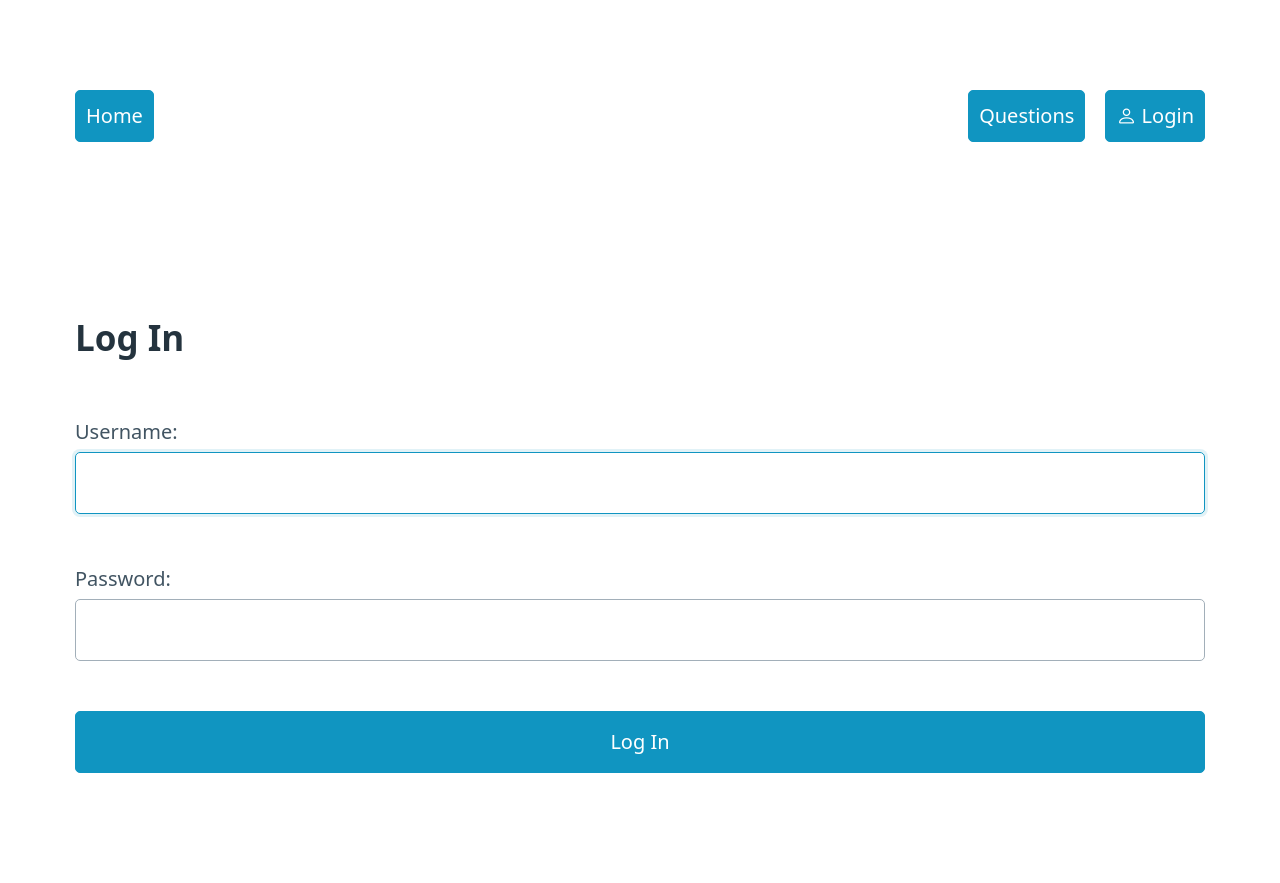
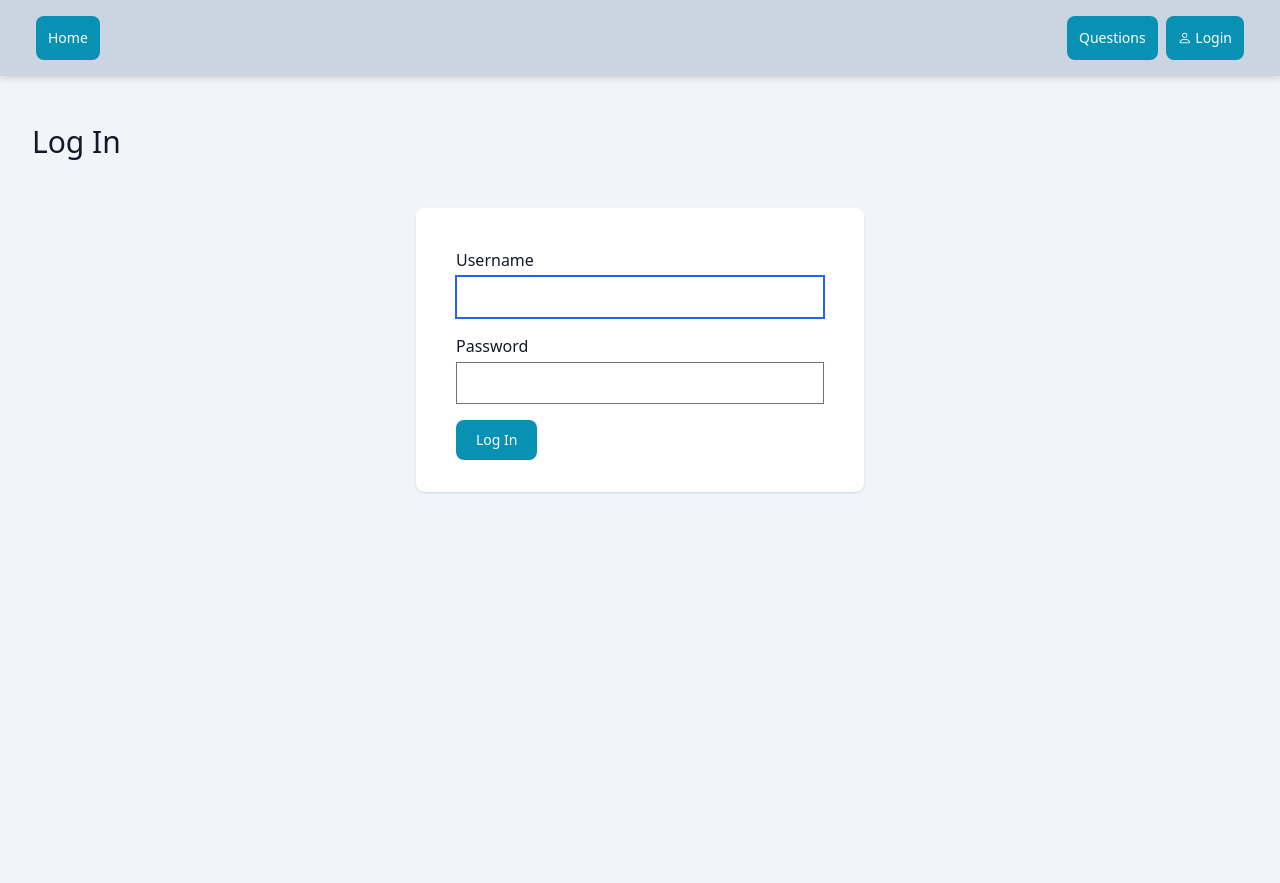
Before and after one commit to ProfSchimd/quiz-app, a Django app: page /accounts/login/ in a window 1280 px wide. After the commit the page ends 493 px from the top, so only its background shows below. Run offline with Django 4.2, Linux system fonts and the light colour scheme; some libraries are stand-ins or nearby versions.

Commit message:
Started porting to Tailwind CSS.
Added CDN Tailwind to start supporting and using it. To properly style
forms, we need to use 'django-widget-tweaks', which allows for class
adding in the template (among other things).

Currently styled the base page and the login, everything else is still
unstyled.

```diff
--- a/quiz_app/quiz_app/settings.py
+++ b/quiz_app/quiz_app/settings.py
@@ -39,6 +39,7 @@ INSTALLED_APPS = [
     'django.contrib.staticfiles',
     'quiz.apps.QuizConfig',
     'QuizApp.apps.QuizappConfig',
+    'widget_tweaks',
 ]
 
 MIDDLEWARE = [
--- a/quiz_app/templates/QuizApp/index.html
+++ b/quiz_app/templates/QuizApp/index.html
@@ -1,6 +1,6 @@
 {% extends "base.html" %}
 {% block content %}
-<h1>Quiz App</h1>
+<h1 class="text-3xl">Quiz App</h1>
 {% if user.is_authenticated %}
 <p>Hi {{ user.username }}! ({{ user.userprofile.get_type_display }})</p>
 <p>{{ user.groups }}</p>
--- a/quiz_app/templates/base.html
+++ b/quiz_app/templates/base.html
@@ -5,9 +5,20 @@
     <meta charset="UTF-8">
     <meta name="viewport" content="width=device-width, initial-scale=1.0">
     <link rel="icon" type="image/x-icon" href="{% static 'favicon.ico' %}"/>
-    <link rel="stylesheet" href="https://cdn.jsdelivr.net/npm/@picocss/pico@1/css/pico.classless.min.css">
+    {% block style %}
+    <!-- <link rel="stylesheet" href="https://cdn.jsdelivr.net/npm/@picocss/pico@1/css/pico.classless.min.css"> -->
     <!-- <link rel="stylesheet" href="https://cdn.jsdelivr.net/npm/@picocss/pico@2/css/pico.min.css"/> -->
-    <link rel="stylesheet" href="{% static 'css/style.css' %}">
+    <!-- <link rel="stylesheet" href="{% static 'css/style.css' %}">  -->
+    <script src="https://cdn.tailwindcss.com?plugins=forms"></script>
+    <style>
+        @layer utilities {
+            .form-input    {
+                @apply w-full bg-cyan-600;
+
+        }
+    }
+    </style>
+    {% endblock %}
     <link rel="stylesheet" href="https://cdn.jsdelivr.net/npm/bootstrap-icons@1.10.5/font/bootstrap-icons.css">
     {% block script %}
         <script src="{% static 'js/script.js' %}"></script>
@@ -15,32 +26,34 @@
     {% block extra_scripts %}{% endblock %}
     <title>{% block title %}QuizApp{% endblock %}</title>
 </head>
-<body>
+<body class="bg-slate-100 dark:bg-slate-800 text-gray-900 dark:text-gray-100">
+    <div class="flex flex-col min-h-screen">
     <header>
-        <nav>
-            <ul>
-                <li><a role="button" href="{% url 'index' %}">Home</a></li>
+        <nav class="bg-slate-300 dark:bg-slate-700 flex flex-row justify-between py-4 px-8 drop-shadow-md">
+            <ul class="flex">
+                <li><a class="inline-block text-white bg-cyan-600 hover:bg-cyan-700 focus:ring-4 focus:ring-cyan-200 font-medium rounded-lg text-sm mx-1 p-3 text-center" role="button" href="{% url 'index' %}">Home</a></li>
             </ul>
-            <ul>
+            <ul class="flex">
                 {% block nav_menu %}
-                    <li><a role="button" href="{% url 'question_list' %}">Questions</a></li>
+                    <li><a class="inline-block text-white bg-cyan-600 hover:bg-cyan-700 focus:ring-4 focus:ring-cyan-200 font-medium rounded-lg text-sm mx-1 p-3 text-center"  href="{% url 'question_list' %}">Questions</a></li>
                 {% endblock %}
                 {% if user.is_authenticated %}
                     <li>
-                        <form style="margin-bottom: 0" method="post" action="{% url 'logout' %}">
+                        <form method="post" action="{% url 'logout' %}">
                             {% csrf_token %}
-                            <button role="button" type="submit"><i class="bi-box-arrow-right"></i> {{ user.username }}</button>
+                            <button class="text-white bg-cyan-600 hover:bg-cyan-700 focus:ring-4 a:ring-cyan-200 font-medium rounded-lg text-sm mx-1 p-3 text-center" role="button" type="submit"><i class="bi-box-arrow-right"></i> {{ user.username }}</button>
                         </form>
                     </li>
                 {% else %}
-                <li><a role="button" href="{% url 'login' %}"><i class="bi-person"></i></i> Login</a></li>
+                <li><a class="inline-block text-white bg-cyan-600 hover:bg-cyan-700 focus:ring-4 focus:ring-cyan-200 font-medium rounded-lg text-sm mx-1 p-3 text-center" role="button" href="{% url 'login' %}"><i class="bi-person"></i></i> Login</a></li>
                 {% endif %}
             </ul>
         </nav>
     </header>
-    <main class="container">
+    <main class="container flex-grow mx-auto p-8">
         {% block content %}
         {% endblock %}
     </main>
+    </div>
 </body>
 </html>
--- a/quiz_app/templates/registration/login.html
+++ b/quiz_app/templates/registration/login.html
@@ -1,9 +1,26 @@
 {% extends "base.html" %}
+{% load widget_tweaks %}
 {% block content %}
-<h2>Log In</h2>
-<form method="post">
-  {% csrf_token %}
-  {{ form.as_p }}
-  <button type="submit">Log In</button>
-</form>
+<h2 class="text-3xl py-4">Log In</h2>
+<div class="mt-8 sm:mx-auto sm:w-full sm:max-w-md">
+  <div class="bg-white dark:bg-slate-900 py-8 px-4 shadow sm:rounded-lg sm:px-10">
+    <form method="post">
+      {% csrf_token %}
+      <div class="flex flex-col pb-2">
+        {% for field in form %}
+        <div class="my-2">
+          <label for="{{ field.auto_id }}">
+            {{ field.label }}
+          </label>
+          <div class="mt-1">
+            {{ field|add_class:"w-full text-black dark:text-black" }}
+          </div>
+        </div>
+
+        {% endfor %}
+      </div>
+      <button class="text-white bg-cyan-600 hover:bg-cyan-700 focus:ring-4 focus:ring-cyan-200 font-medium rounded-lg text-sm px-5 py-2.5 text-center" type="submit">Log In</button>
+    </form>
+  </div>
+</div>
 {% endblock %}
```
